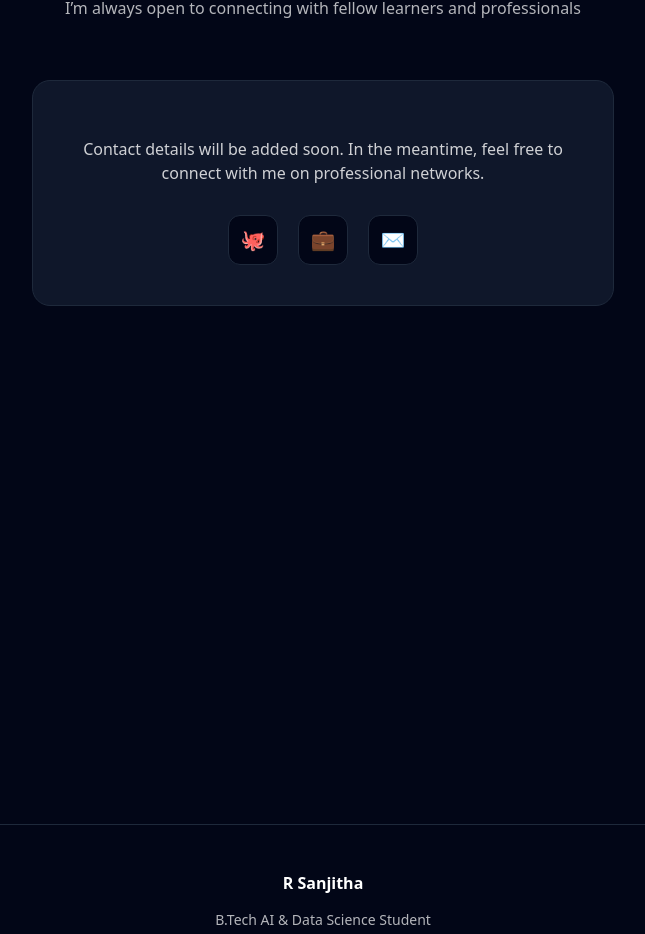
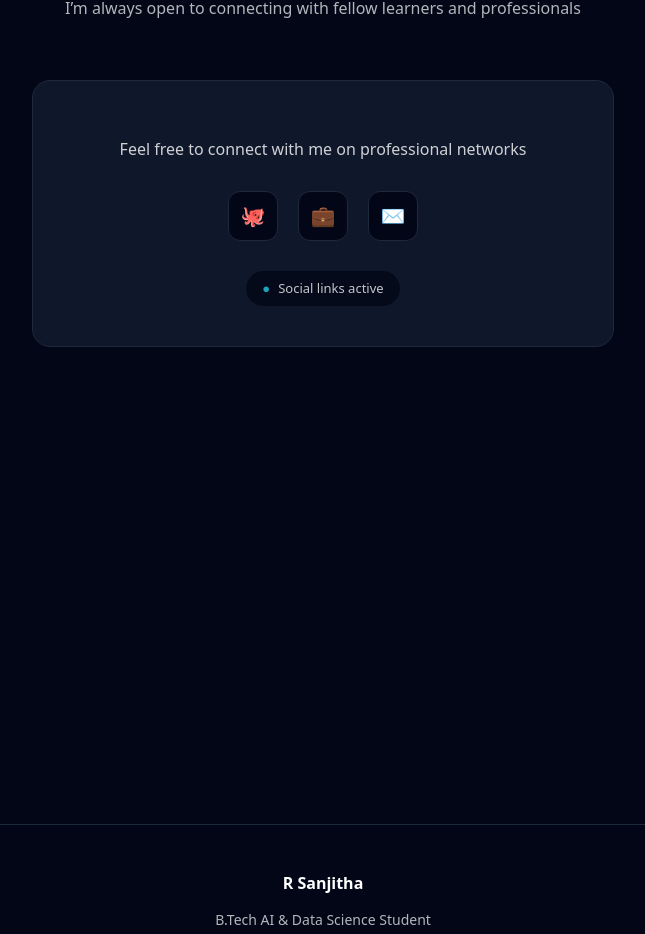
Before and after one commit to Sanjitha3010/portfolio, a React (Vite) app: page / in a window 1280 px wide. Shown: the part 4936-5870 px from the top of the page, without its empty margins (317-962 px from the left). Built offline with nearby package versions, Linux system fonts and the light colour scheme.

Commit message:
Added active social links badge and fixed email link

```diff
--- a/src/App.jsx
+++ b/src/App.jsx
@@ -4,10 +4,11 @@ import HeroSection from "./components/HeroSection";
 import Footer from "./components/Footer";
 import Achievements from "./components/Achievements";
 
-/* 🔗 UPDATE THESE WITH YOUR REAL LINKS */
+/* 🔗 YOUR REAL LINKS */
 const GITHUB_URL = "https://github.com/Sanjitha3010";
 const LINKEDIN_URL = "https://www.linkedin.com/in/sanjitha-r-a88416380";
-const EMAIL_URL = "mailto:sanjitharaja30@gmail.com";
+const EMAIL_URL =
+  "https://mail.google.com/mail/?view=cm&fs=1&to=sanjitha3010@gmail.com";
 
 function App() {
   const [hoveredCard, setHoveredCard] = useState(null);
@@ -251,10 +252,10 @@ function App() {
           }}
         >
           <p style={{ opacity: 0.8, marginBottom: "30px" }}>
-            Contact details will be added soon. In the meantime, feel free to
-            connect with me on professional networks.
+            Feel free to connect with me on professional networks
           </p>
 
+          {/* Clickable Icons */}
           <div style={{ display: "flex", justifyContent: "center", gap: "20px" }}>
             <a href={GITHUB_URL} target="_blank" rel="noreferrer" style={iconLinkStyle}>
               <div style={contactIconStyle}>🐙</div>
@@ -264,9 +265,27 @@ function App() {
               <div style={contactIconStyle}>💼</div>
             </a>
 
-            <a href={EMAIL_URL} style={iconLinkStyle}>
+            <a href={EMAIL_URL} target="_blank" rel="noreferrer" style={iconLinkStyle}>
               <div style={contactIconStyle}>✉️</div>
             </a>
+          </div>
+
+          {/* Status Badge */}
+          <div
+            style={{
+              marginTop: "30px",
+              display: "inline-flex",
+              alignItems: "center",
+              gap: "8px",
+              backgroundColor: "#020617",
+              padding: "8px 16px",
+              borderRadius: "999px",
+              fontSize: "13px",
+              opacity: 0.75,
+            }}
+          >
+            <span style={{ color: "#22d3ee" }}>●</span>
+            Social links active
           </div>
         </div>
       </section>
```
